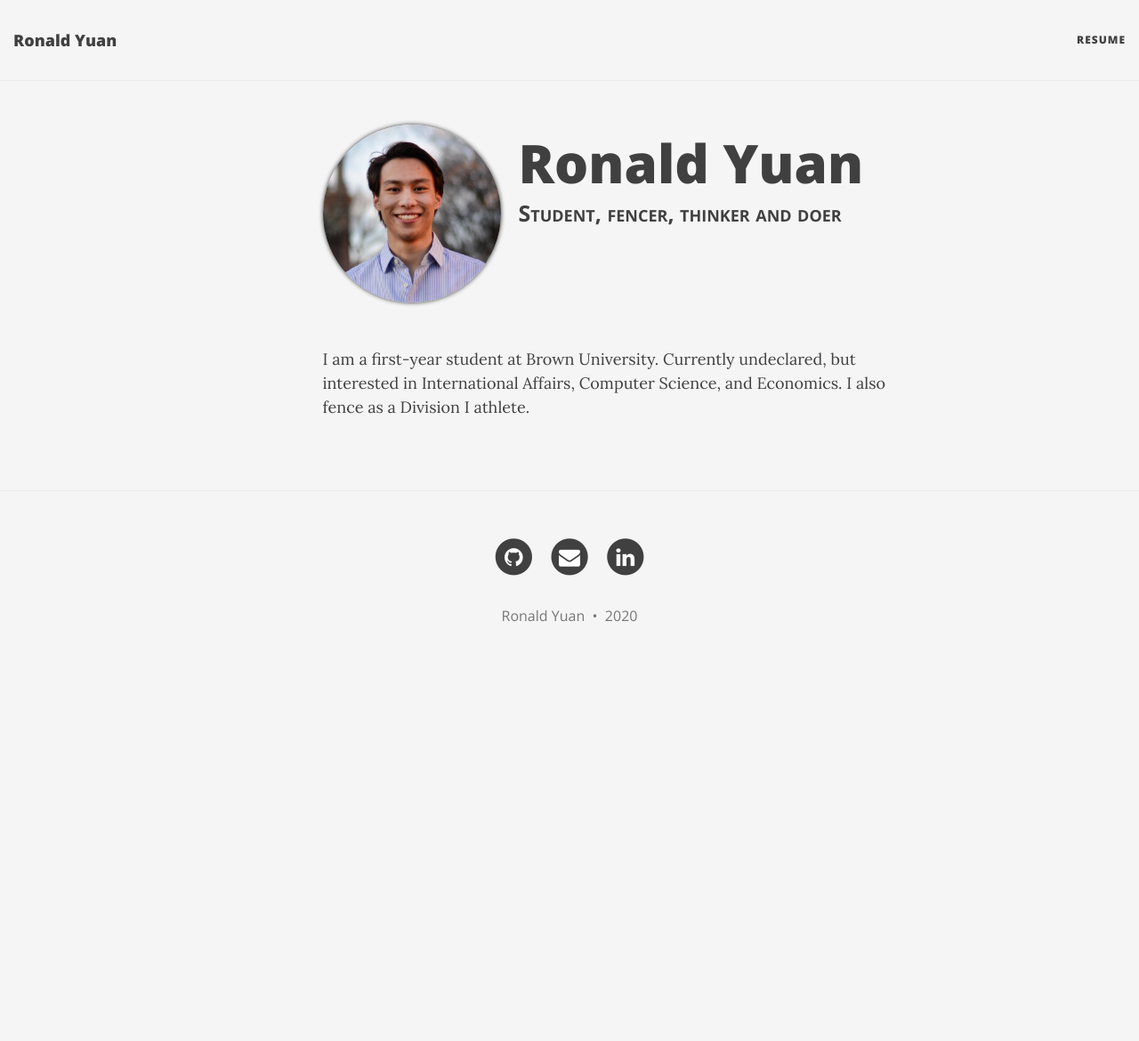
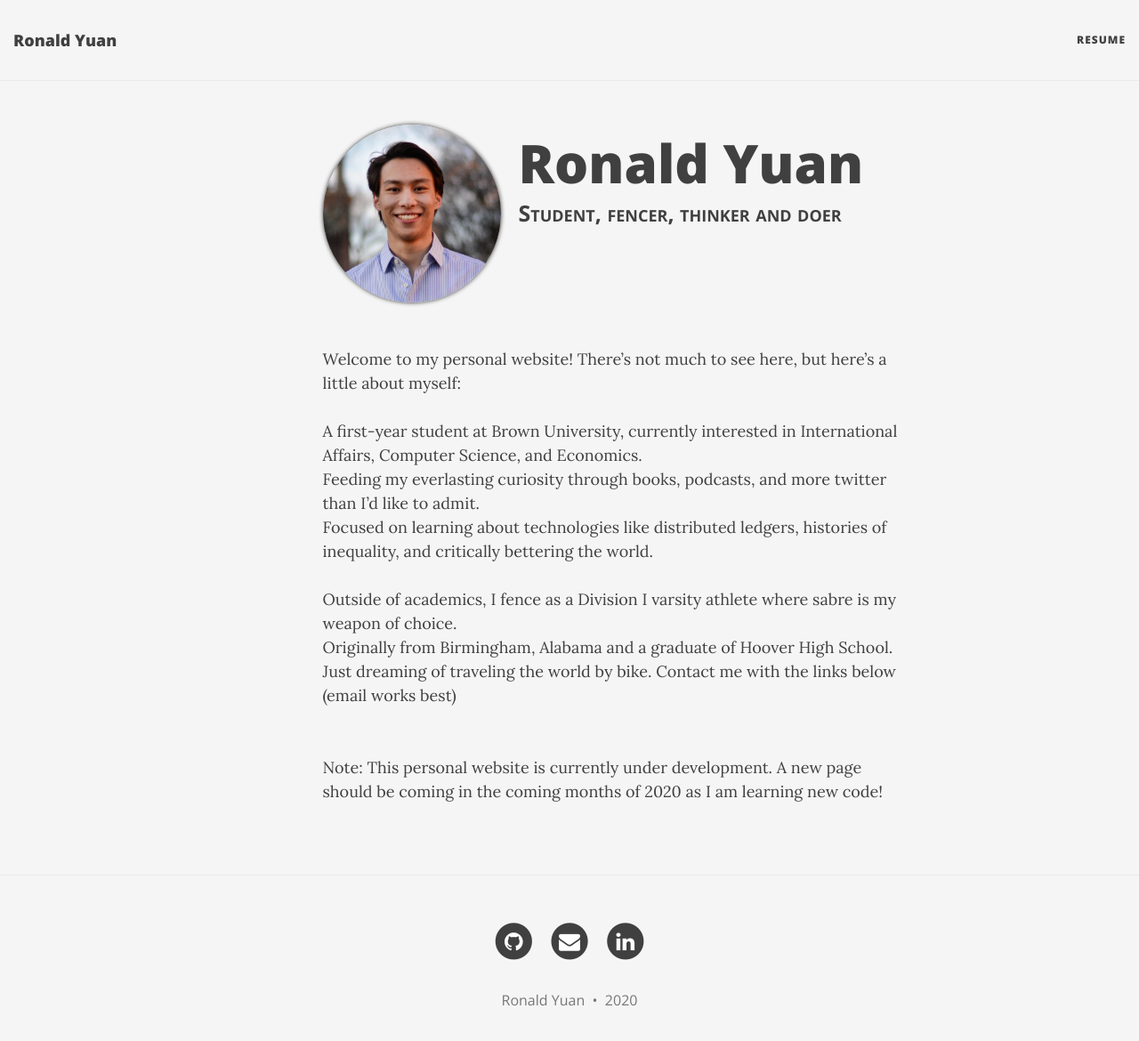
Before and after one commit to ronaldyuan/ronaldyuan.github.io, a Jekyll site: the page built from index.html, in a window 1280 px wide and 1186 px high. Shown: the top 1170 px of the window at 89% size. Built offline with Jekyll 4.4.1, drawn with Linux system fonts in a browser that asks for light colours; nearby versions of some CDN libraries; the list of posts is cut into pages by our own code.

Commit message:
main page update

```diff
--- a/index.html
+++ b/index.html
@@ -18,8 +18,25 @@ css: "/css/customcss.css"
         </div>
         <div class="row">
             <div class="col-lg-7 col-lg-offset-3 col-md-10 col-md-offset-1">
-                <p>I am a first-year student at Brown University. Currently undeclared, but interested
-                  in International Affairs, Computer Science, and Economics. I also fence as a Division I athlete.</p>
+                <p>
+                  Welcome to my personal website! There’s not much to see here, but here’s a little about myself: <br><br>
+
+                  A first-year student at Brown University, currently interested in International Affairs, Computer Science, and Economics. <br>
+
+                  Feeding my everlasting curiosity through books, podcasts, and more twitter than I’d like to admit. <br>
+
+                  Focused on learning about technologies like distributed ledgers, histories of inequality, and critically bettering the world. <br><br>
+
+
+                  Outside of academics, I fence as a Division I varsity athlete where sabre is my weapon of choice. <br>
+
+                  Originally from Birmingham, Alabama and a graduate of Hoover High School. <br>
+
+                  Just dreaming of traveling the world by bike. Contact me with the links below (email works best)<br><br><br>
+
+
+                  Note: This personal website is currently under development. A new page should be coming in the coming months of 2020 as I am learning new code!
+              </p>
             </div>
         </div>
     </div>
```
